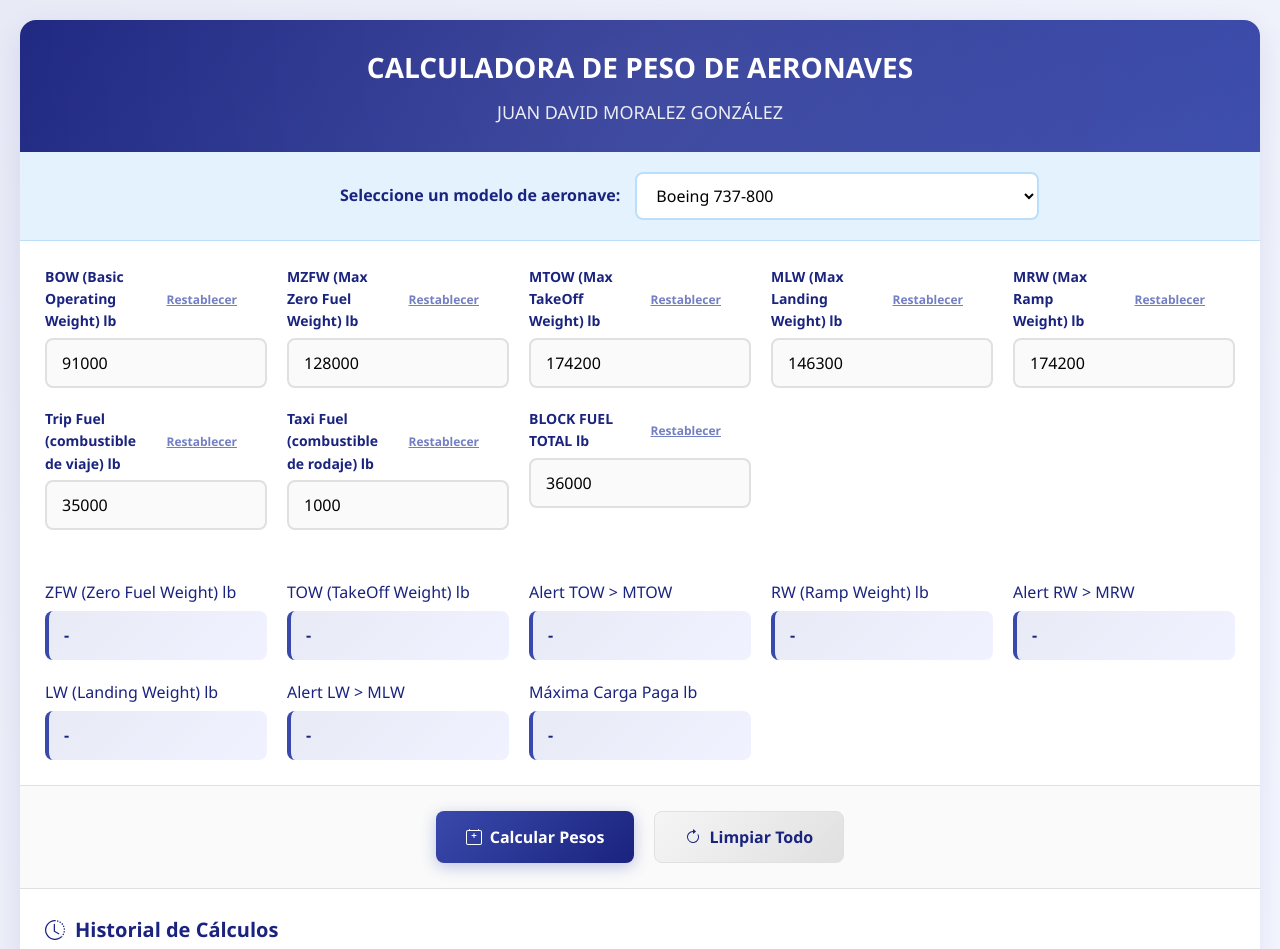
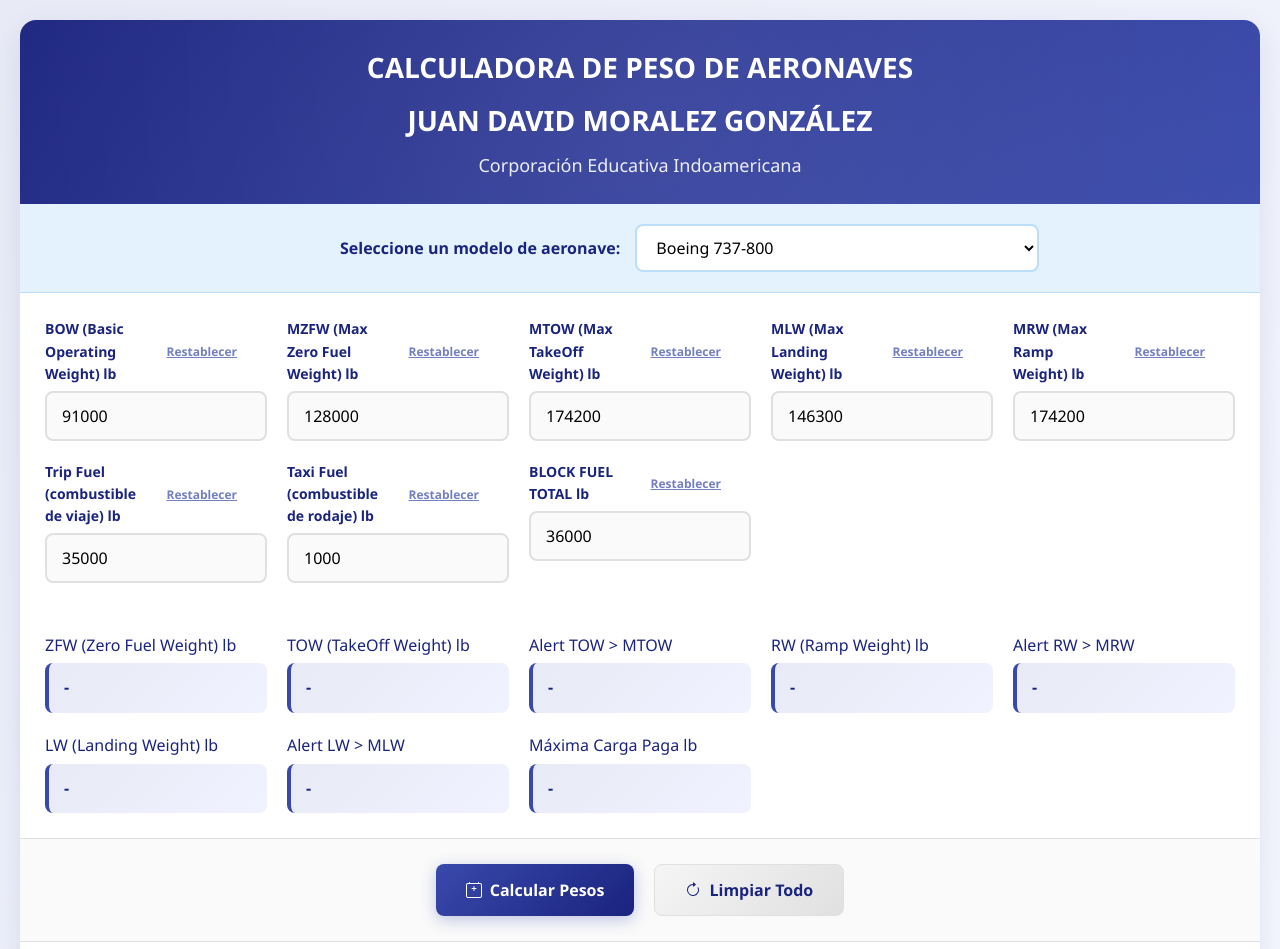
Before and after one commit to rubendml/calculapesoaeronave, a plain HTML site: page index.html in a window 1280 px wide. Shown: the top 949 px of the page. Drawn offline with Linux system fonts and the light colour scheme.

Commit message:
Update index.html

```diff
--- a/index.html
+++ b/index.html
@@ -338,7 +338,9 @@
     <div class="container">
         <header>
             <h1>CALCULADORA DE PESO DE AERONAVES</h1>
-            <h2>JUAN DAVID MORALEZ GONZÁLEZ</h2>
+            <h1>JUAN DAVID MORALEZ GONZÁLEZ</h1>
+            <h2>Corporación Educativa Indoamericana</h2>
+
         </header>
 
         <div class="aircraft-selector">
```
